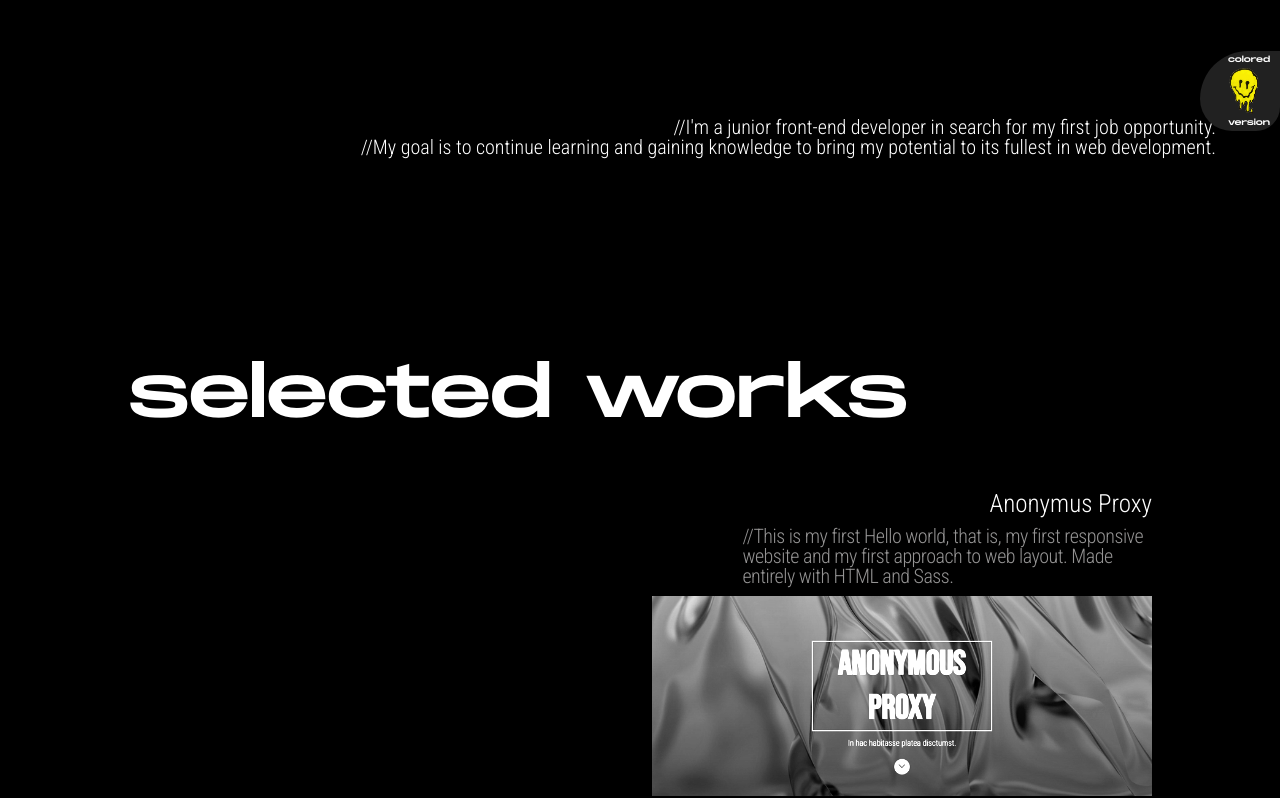
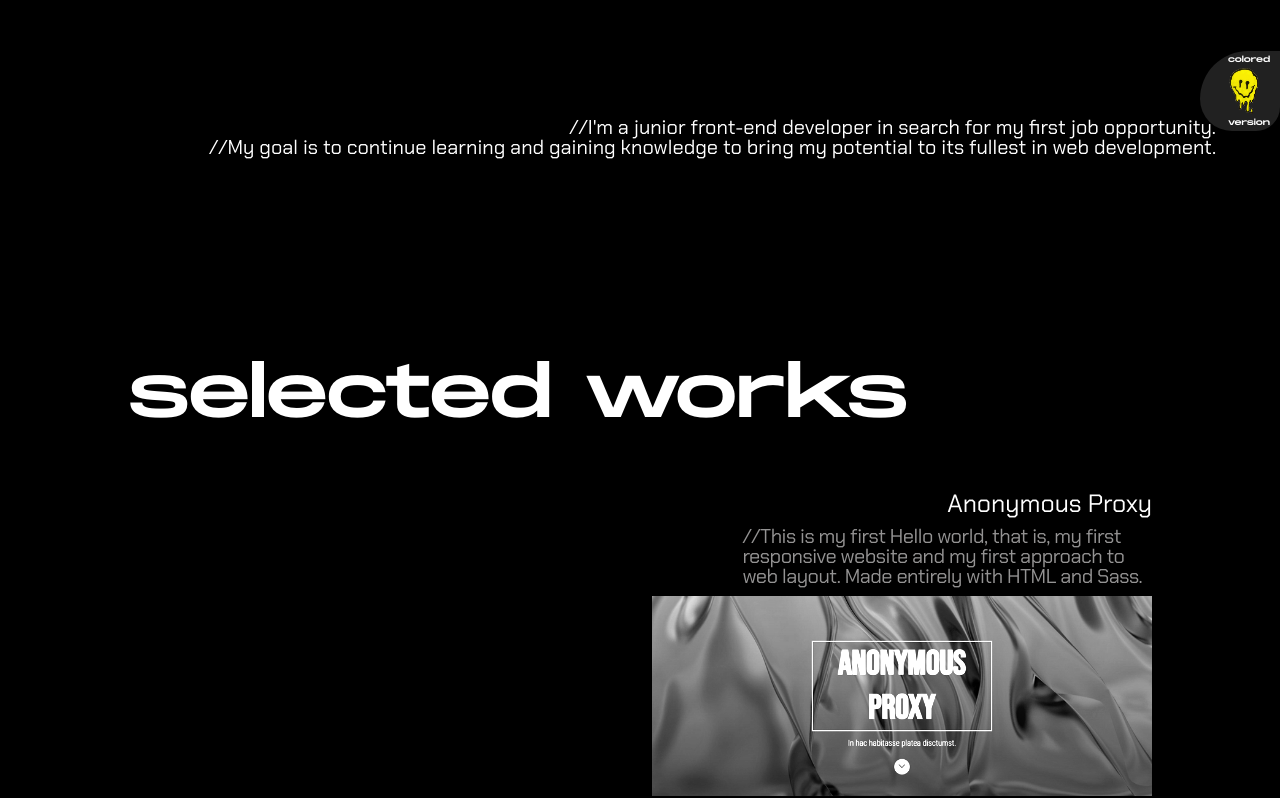
Before and after one commit to SofiaBManzano/Portfolio-Sofia, a React (Create React App) app: page / in a window 1280 px wide. Shown: the part 499-1297 px from the top of the page. Built offline with nearby package versions, Linux system fonts and the light colour scheme; some icons are missing.

Commit message:
new font

```diff
--- a/public/index.html
+++ b/public/index.html
@@ -16,6 +16,12 @@
       href="https://fonts.googleapis.com/css2?family=IBM+Plex+Mono:wght@600&family=Roboto+Condensed:wght@300&display=swap"
       rel="stylesheet"
     />
+    <link rel="preconnect" href="https://fonts.googleapis.com" />
+    <link rel="preconnect" href="https://fonts.gstatic.com" crossorigin />
+    <link
+      href="https://fonts.googleapis.com/css2?family=Chakra+Petch&display=swap"
+      rel="stylesheet"
+    />
     <title>Sofía Blas Portfolio</title>
   </head>
   <body>
--- a/src/components/Main.js/Selected-works/SelectedWorks.js
+++ b/src/components/Main.js/Selected-works/SelectedWorks.js
@@ -8,7 +8,7 @@ const SelectedWorks = (props) => {
         <EachWork
           image="img anonymus "
           classRight="right"
-          title="Anonymus Proxy"
+          title="Anonymous Proxy"
           description="//This is my first Hello world, that is, my first responsive website and my first approach to web layout. Made entirely with HTML and Sass."
           href="https://sofiabmanzano.github.io/Anonymus-proxy/"
           photoColor={props.photoColor}
--- a/src/styles/core/Variables.scss
+++ b/src/styles/core/Variables.scss
@@ -2,9 +2,10 @@
 $titles-font-family-bold: "monument-extended-bold", sans-serif;
 $titles-font-family-regular: "monument-extended-regular", sans-serif;
 // $console-font: "IBM Plex Mono", monospace;
-$console-font: "Roboto Condensed", sans-serif;
-$text-font: "Roboto Condensed", sans-serif;
-
+// $console-font: "Roboto Condensed", sans-serif;
+// $text-font: "Roboto Condensed", sans-serif;
+$console-font: "Chakra Petch", sans-serif;
+$text-font: "Chakra Petch", sans-serif;
 //colors
 $black: black;
 $white: white;
```
